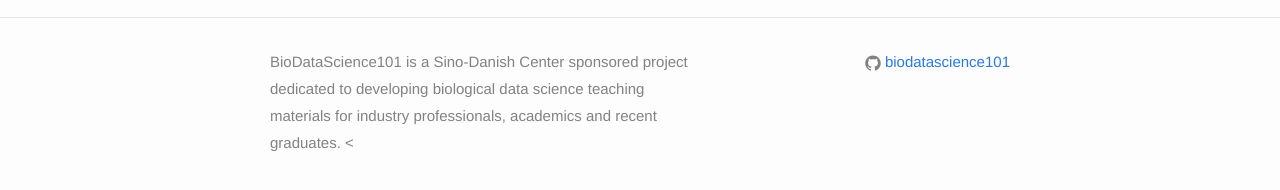
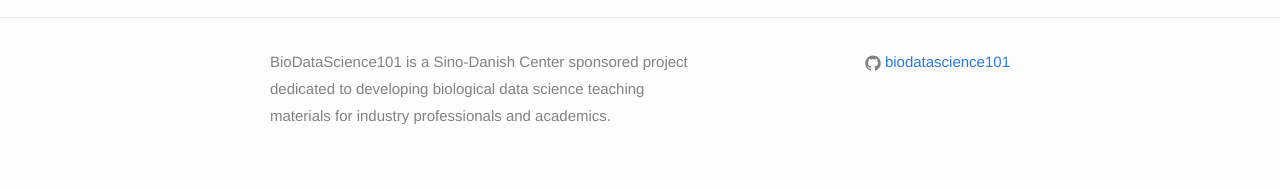
Before and after one commit to biodatascience101/BioDataScience101.github.io, a Jekyll site: the page built from _pages/pi/index.md, in a window 1280 px wide. Shown: the part 221-411 px from the top of the page. Built offline with Jekyll 4.4.1, drawn with Linux system fonts in a browser that asks for light colours; nearby versions of some CDN libraries.

Commit message:
Update _config.yml

```diff
--- a/_config.yml
+++ b/_config.yml
@@ -7,9 +7,8 @@ institution: SDC
 email: pamar@dtu.dk
 description:
  BioDataScience101 is a Sino-Danish Center sponsored project dedicated to developing
- biological data science teaching materials for industry professionals,
- academics and recent graduates.
- <
+ biological data science teaching materials for industry professionals and
+ academics.
 baseurl: ""
 url: "https://biodatascience101.github.io"
 #twitter_username: morinryan
```
